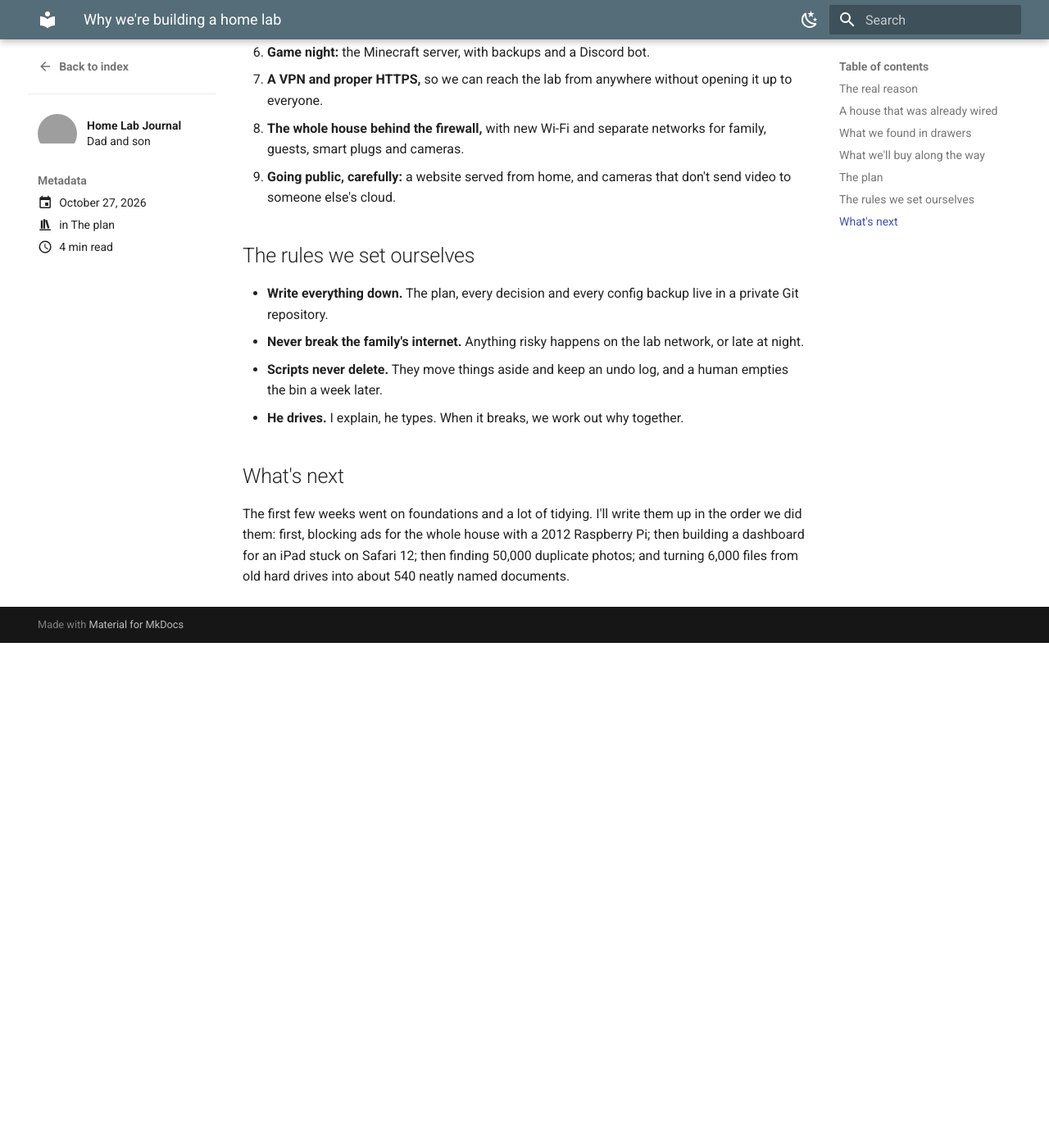
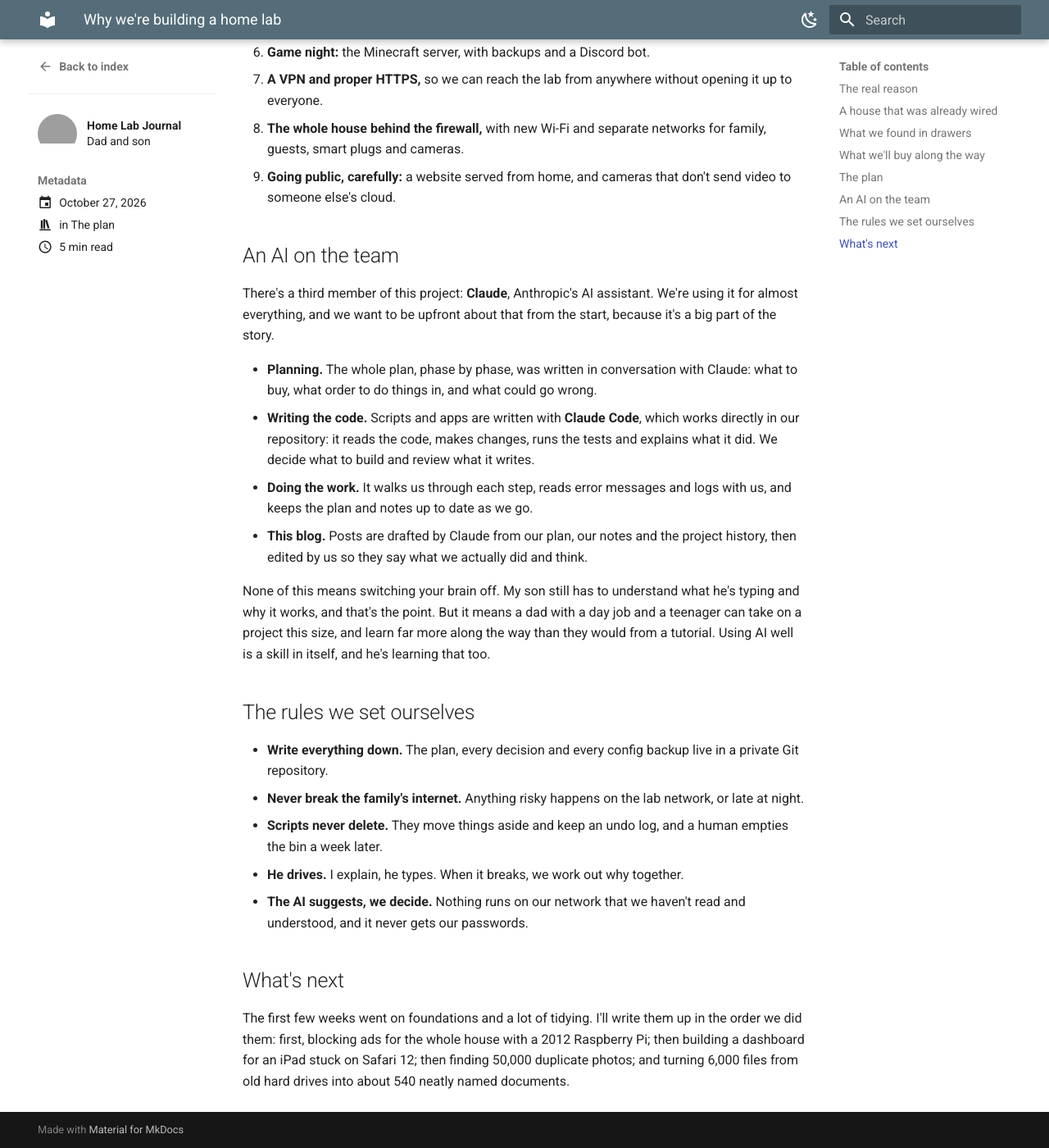
Before and after one commit to homelabjournal/homelabjournal.github.io, an MkDocs documentation site: the page built from docs/posts/why-were-building-a-home-lab.md, in a window 1280 px wide and 1400 px high, scrolled down 2137 px. Shown: the whole window at 82% size. Built offline with MkDocs 1.6.1 and Material for MkDocs 9.7.7, drawn with Linux system fonts in a browser that asks for light colours; before the commit the page ends 2921 px from its top, so only the background shows below that; grey boxes are pictures that could not be loaded.

Commit message:
Say from the start that the project is AI-driven (Claude and Claude Code): first post, About, home page, and the Pi-hole and dashboard drafts

```diff
--- a/docs/posts/why-were-building-a-home-lab.md
+++ b/docs/posts/why-were-building-a-home-lab.md
@@ -64,12 +64,24 @@ We wrote the whole thing down first: a plan in phases, each one small enough to
 8. **The whole house behind the firewall,** with new Wi-Fi and separate networks for family, guests, smart plugs and cameras.
 9. **Going public, carefully:** a website served from home, and cameras that don't send video to someone else's cloud.
 
+## An AI on the team
+
+There's a third member of this project: **Claude**, Anthropic's AI assistant. We're using it for almost everything, and we want to be upfront about that from the start, because it's a big part of the story.
+
+- **Planning.** The whole plan, phase by phase, was written in conversation with Claude: what to buy, what order to do things in, and what could go wrong.
+- **Writing the code.** Scripts and apps are written with **Claude Code**, which works directly in our repository: it reads the code, makes changes, runs the tests and explains what it did. We decide what to build and review what it writes.
+- **Doing the work.** It walks us through each step, reads error messages and logs with us, and keeps the plan and notes up to date as we go.
+- **This blog.** Posts are drafted by Claude from our plan, our notes and the project history, then edited by us so they say what we actually did and think.
+
+None of this means switching your brain off. My son still has to understand what he's typing and why it works, and that's the point. But it means a dad with a day job and a teenager can take on a project this size, and learn far more along the way than they would from a tutorial. Using AI well is a skill in itself, and he's learning that too.
+
 ## The rules we set ourselves
 
 - **Write everything down.** The plan, every decision and every config backup live in a private Git repository.
 - **Never break the family's internet.** Anything risky happens on the lab network, or late at night.
 - **Scripts never delete.** They move things aside and keep an undo log, and a human empties the bin a week later.
 - **He drives.** I explain, he types. When it breaks, we work out why together.
+- **The AI suggests, we decide.** Nothing runs on our network that we haven't read and understood, and it never gets our passwords.
 
 ## What's next
 
```
Also changed, not shown: docs/about.md (+2 -0 lines), docs/index.md (+1 -1 lines), docs/posts/kitchen-dashboard-on-an-ios-12-ipad.md (+8 -0 lines), docs/posts/pi-hole-on-a-2012-raspberry-pi.md (+2 -0 lines).
